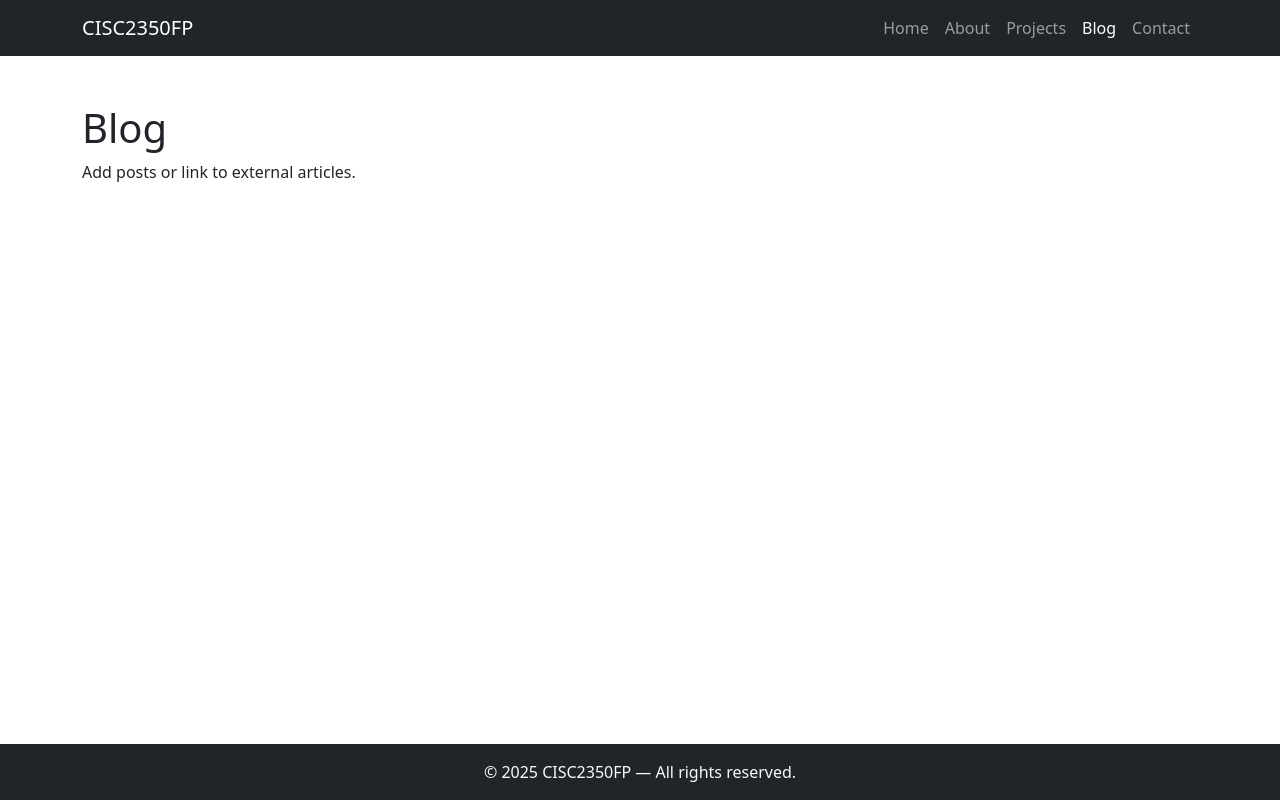
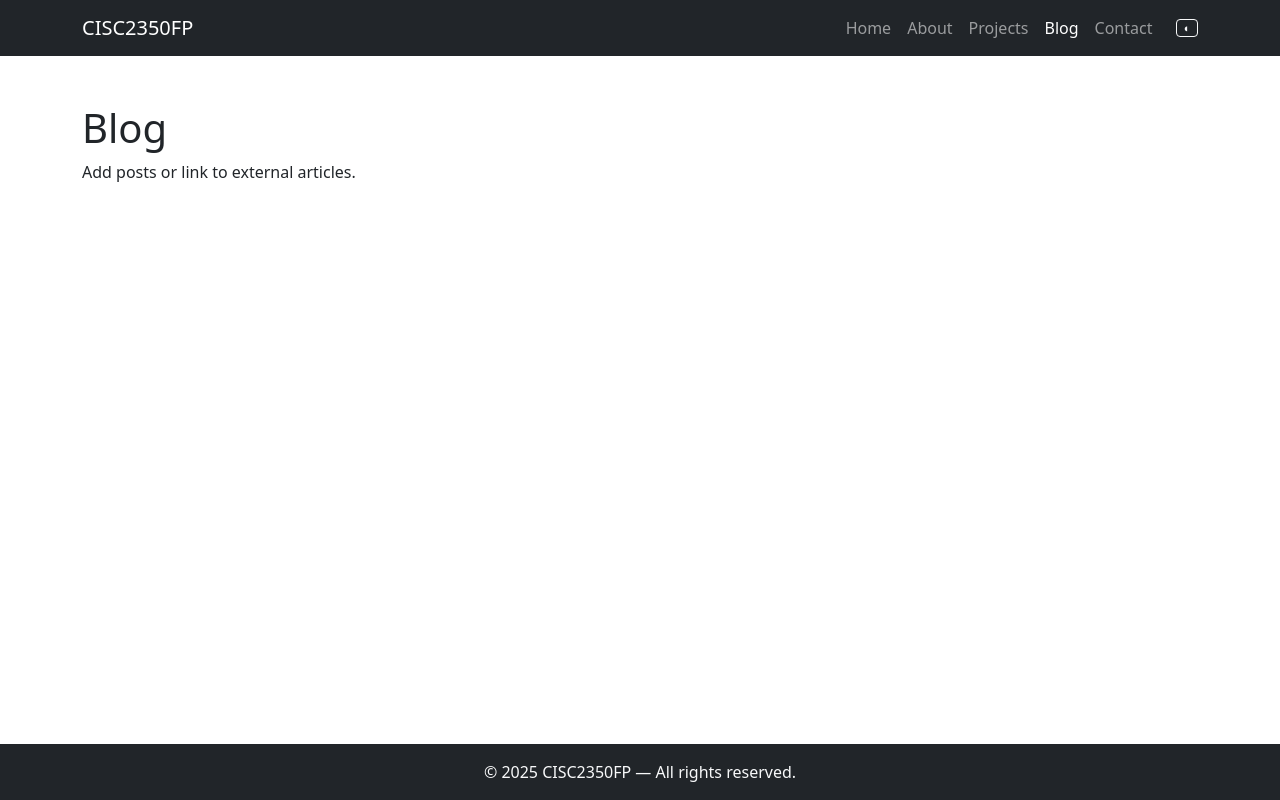
Before and after one commit to remidev/CISC2350FP, a website: page blog.html in a window 1280 px wide. Drawn offline with nearby package versions, Linux system fonts and the light colour scheme.

Commit message:
Add dark mode toggle

```diff
--- a/blog.html
+++ b/blog.html
@@ -24,6 +24,7 @@
           <li class="nav-item"><a class="nav-link active" href="blog.html">Blog</a></li>
           <li class="nav-item"><a class="nav-link" href="contact.html">Contact</a></li>
         </ul>
+        <button id="darkModeToggle" class="btn btn-outline-light btn-sm ms-3" onclick="toggleDarkMode()" aria-label="Toggle dark mode">◐</button>
       </div>
     </div>
   </nav>
@@ -38,5 +39,6 @@
   </footer>
 
   <script src="https://cdn.jsdelivr.net/npm/bootstrap@5.3.2/dist/js/bootstrap.bundle.min.js"></script>
+  <script src="js/darkmode.js"></script>
 </body>
 </html>
--- a/css/main.css
+++ b/css/main.css
@@ -20,3 +20,22 @@ footer {
     flex-shrink: 0;
     margin-top: auto !important;
 }
+
+/* Dark mode toggle button sizing */
+#darkModeToggle {
+    font-size: 0.7rem;
+    padding: 0.15rem 0.4rem;
+    line-height: 1;
+    display: inline-flex;
+    align-items: center;
+    justify-content: center;
+}
+
+/* Dark mode body background - lighter than navbar/footer */
+[data-bs-theme="dark"] body {
+    background-color: #34383e;
+}
+
+[data-bs-theme="dark"] main {
+    background-color: #34383e;
+}
--- /dev/null
+++ b/js/darkmode.js
@@ -0,0 +1,35 @@
+// Dark mode toggle functionality using Bootstrap's data-bs-theme
+
+(function() {
+    // Get saved theme or default to light
+    const getStoredTheme = () => localStorage.getItem('theme') || 'light';
+    const setStoredTheme = theme => localStorage.setItem('theme', theme);
+
+    // Apply theme to document
+    const setTheme = theme => {
+        document.documentElement.setAttribute('data-bs-theme', theme);
+        updateToggleButton(theme);
+    };
+
+    // Update button icon and text
+    const updateToggleButton = theme => {
+        const button = document.getElementById('darkModeToggle');
+        if (button) {
+            button.innerHTML = theme === 'dark'
+                ? '◑' // Right half black for switching to light
+                : '◐'; // Left half black for switching to dark
+            button.setAttribute('aria-label', `Switch to ${theme === 'dark' ? 'light' : 'dark'} mode`);
+        }
+    };
+
+    // Toggle between light and dark
+    window.toggleDarkMode = function() {
+        const currentTheme = document.documentElement.getAttribute('data-bs-theme');
+        const newTheme = currentTheme === 'dark' ? 'light' : 'dark';
+        setTheme(newTheme);
+        setStoredTheme(newTheme);
+    };
+
+    // Apply stored theme on page load
+    setTheme(getStoredTheme());
+})();
```
Also changed, not shown: about.html (+2 -0 lines), contact.html (+2 -0 lines), index.html (+2 -0 lines), projects.html (+2 -0 lines).
